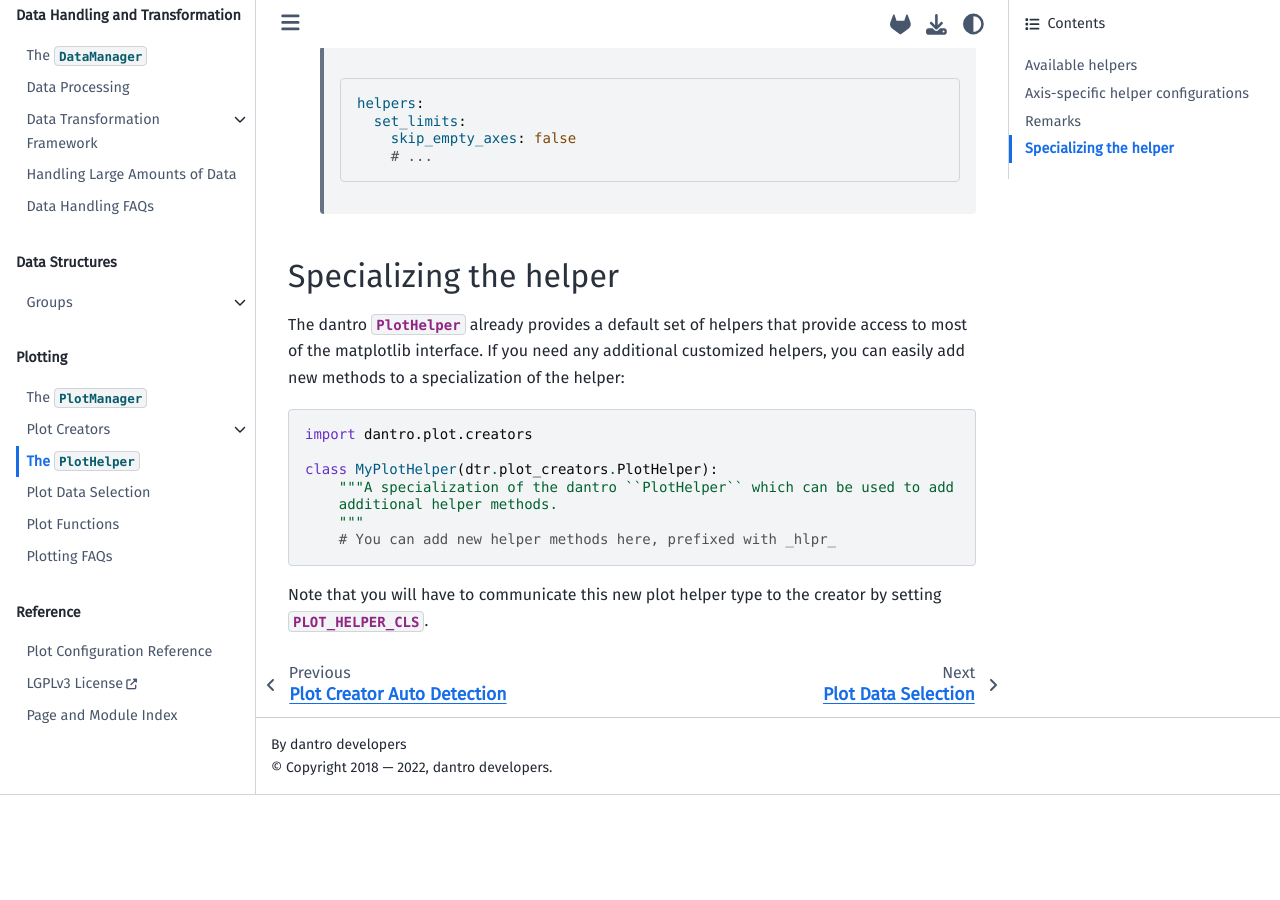
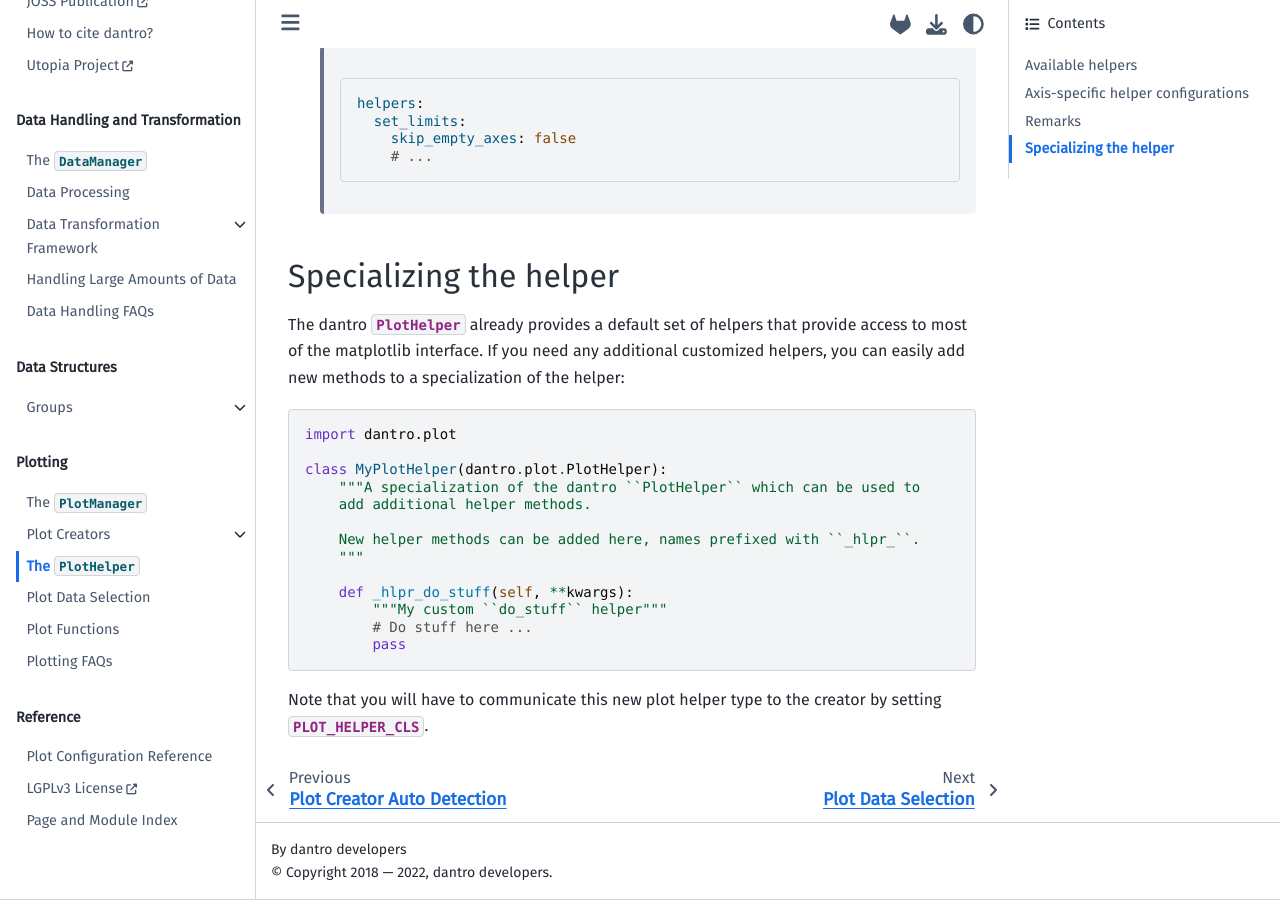
Before and after one commit to utopia-foss/dantro, a Sphinx documentation site: the page built from doc/plotting/plot_helper.rst, in a window 1280 px wide and 900 px high, scrolled down 4043 px. Built offline with Sphinx 7.4.7 and the Sphinx Book theme 1.1.4, drawn with Linux system fonts in a browser that asks for light colours; pages that are not in the unit, such as notebooks, are missing from menus; before the commit the page ends 4838 px from its top, so only the background shows below that.

Commit message:
Use testcode directive instead of code blocks
The only remaining code-blocks are now those that cannot easily be
tested via simple doctest, e.g. because they need some YAML file input
or a more complex setup.

```diff
--- a/doc/plotting/creators/psp.rst
+++ b/doc/plotting/creators/psp.rst
@@ -104,7 +104,7 @@
 ^^^^^^^^^^^^^^^^^^^^^
 Without the DAG framework, the data needs to be selected manually:
 
-.. code-block:: python
+.. testcode::
 
     from dantro import DataManager
     from dantro.groups import ParamSpaceStateGroup as UniverseGroup
--- a/doc/plotting/plot_helper.rst
+++ b/doc/plotting/plot_helper.rst
@@ -177,14 +177,20 @@
 The dantro :py:class:`.PlotHelper` already provides a default set of helpers that provide access to most of the matplotlib interface.
 If you need any additional customized helpers, you can easily add new methods to a specialization of the helper:
 
-.. code-block:: python
+.. testcode::
 
-  import dantro.plot.creators
+    import dantro.plot
 
-  class MyPlotHelper(dtr.plot_creators.PlotHelper):
-      """A specialization of the dantro ``PlotHelper`` which can be used to add
-      additional helper methods.
-      """
-      # You can add new helper methods here, prefixed with _hlpr_
+    class MyPlotHelper(dantro.plot.PlotHelper):
+        """A specialization of the dantro ``PlotHelper`` which can be used to
+        add additional helper methods.
+
+        New helper methods can be added here, names prefixed with ``_hlpr_``.
+        """
+
+        def _hlpr_do_stuff(self, **kwargs):
+            """My custom ``do_stuff`` helper"""
+            # Do stuff here ...
+            pass
 
 Note that you will have to communicate this new plot helper type to the creator by setting :py:const:`~dantro.plot.creators.pyplot.PyPlotCreator.PLOT_HELPER_CLS`.
```
Also changed, not shown: doc/data_io/dag_op_hooks.rst (+15 -4 lines), doc/data_io/data_ops.rst (+6 -2 lines), doc/plotting/auto_detection.rst (+5 -3 lines), 3 other files.
